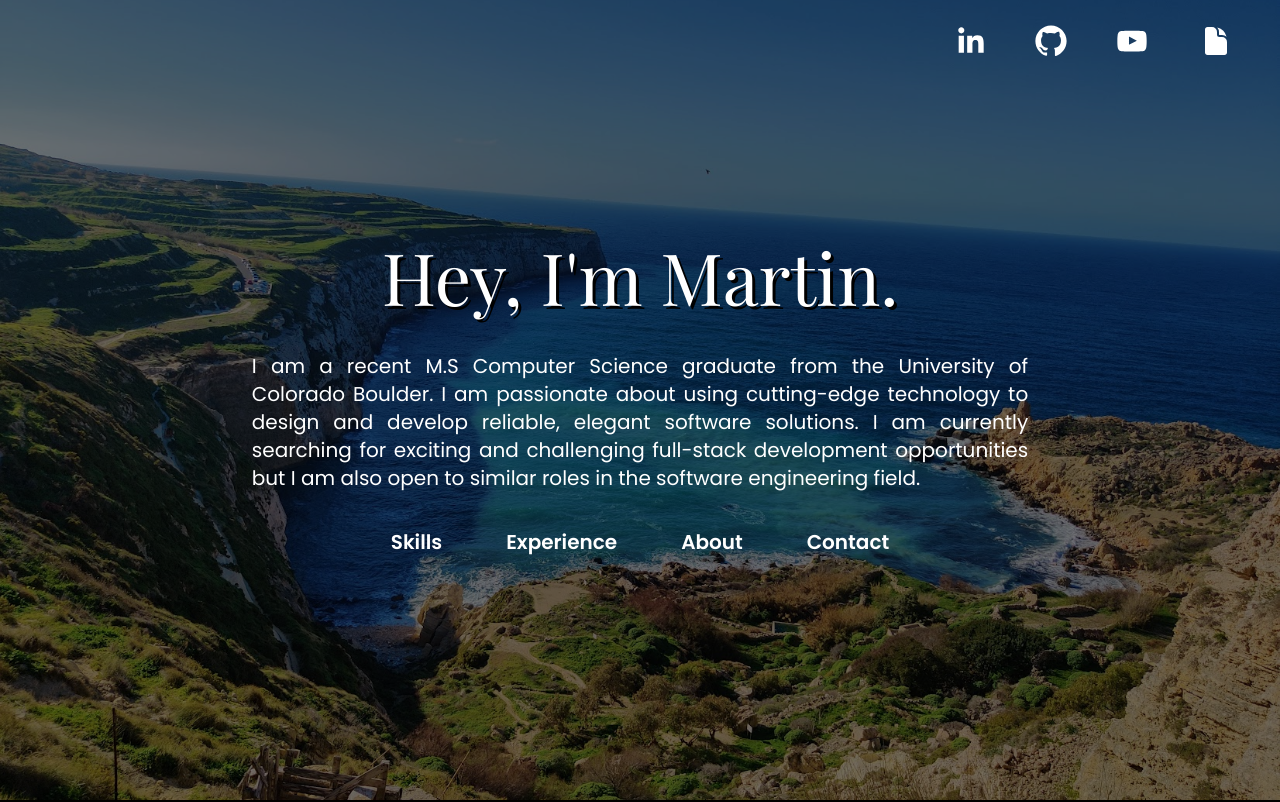
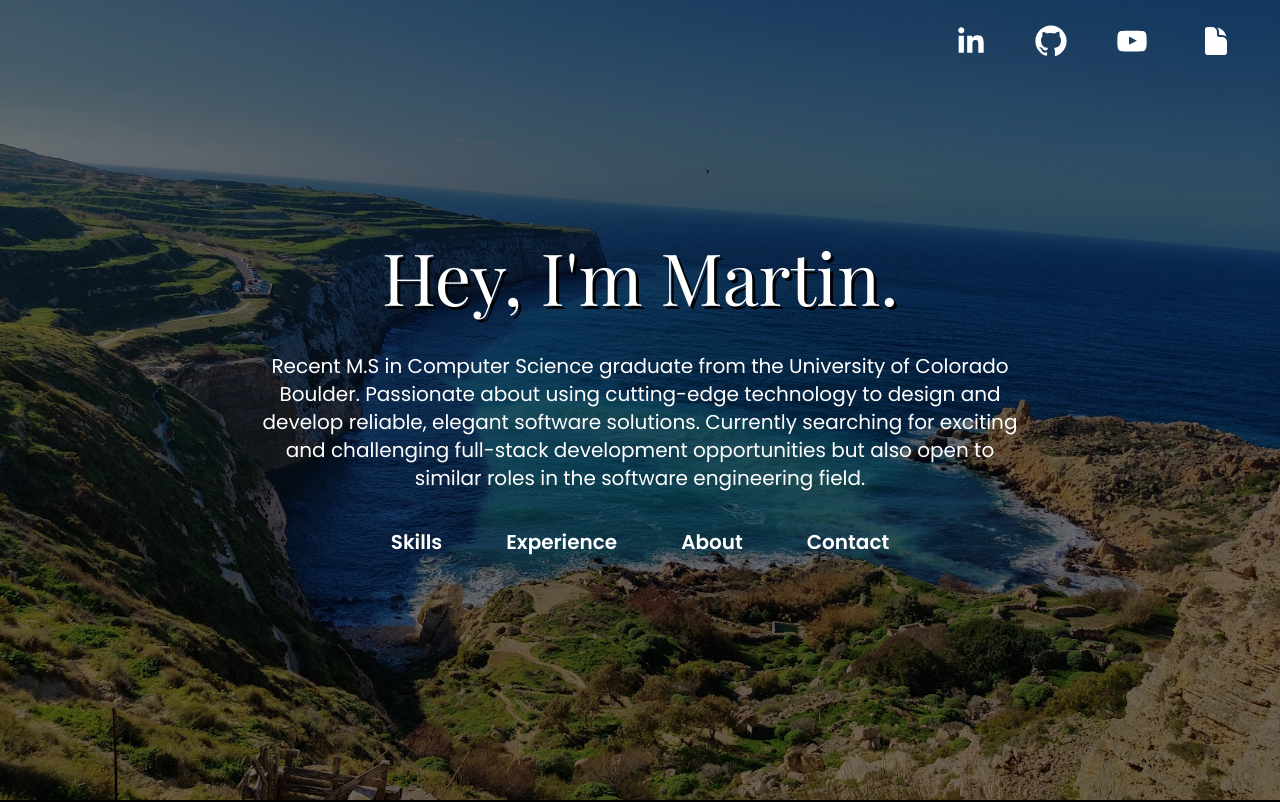
Before and after one commit to martinbartolo/resume-website, a Next.js app: page / in a window 1280 px wide. Shown: the top 802 px of the page. Built offline with nearby package versions, Linux system fonts and the light colour scheme.

Commit message:
Hero summary text tweaks for readability

```diff
--- a/src/components/Hero.tsx
+++ b/src/components/Hero.tsx
@@ -26,7 +26,7 @@ export default function Hero({}: Props) {
 						</motion.h1>
 
 						<motion.h2
-							className='text-center md:text-justify text-xl md:text-xl px-5 max-w-prose pb-8 font-poppins'
+							className='text-center text-xl md:text-xl px-5 max-w-prose pb-8 font-poppins'
 							initial={{
 								x: -100,
 								opacity: 0,
@@ -37,12 +37,12 @@ export default function Hero({}: Props) {
 							}}
 							viewport={{ once: true }}
 							transition={{ duration: 1 }}>
-							I am a recent M.S Computer Science graduate from the University of
-							Colorado Boulder. I am passionate about using cutting-edge
-							technology to design and develop reliable, elegant software
-							solutions. I am currently searching for exciting and challenging
-							full-stack development opportunities but I am also open to similar
-							roles in the software engineering field.
+							Recent M.S in Computer Science graduate from the University of
+							Colorado Boulder. Passionate about using cutting-edge technology
+							to design and develop reliable, elegant software solutions.
+							Currently searching for exciting and challenging full-stack
+							development opportunities but also open to similar roles in the
+							software engineering field.
 						</motion.h2>
 
 						<motion.div
```
